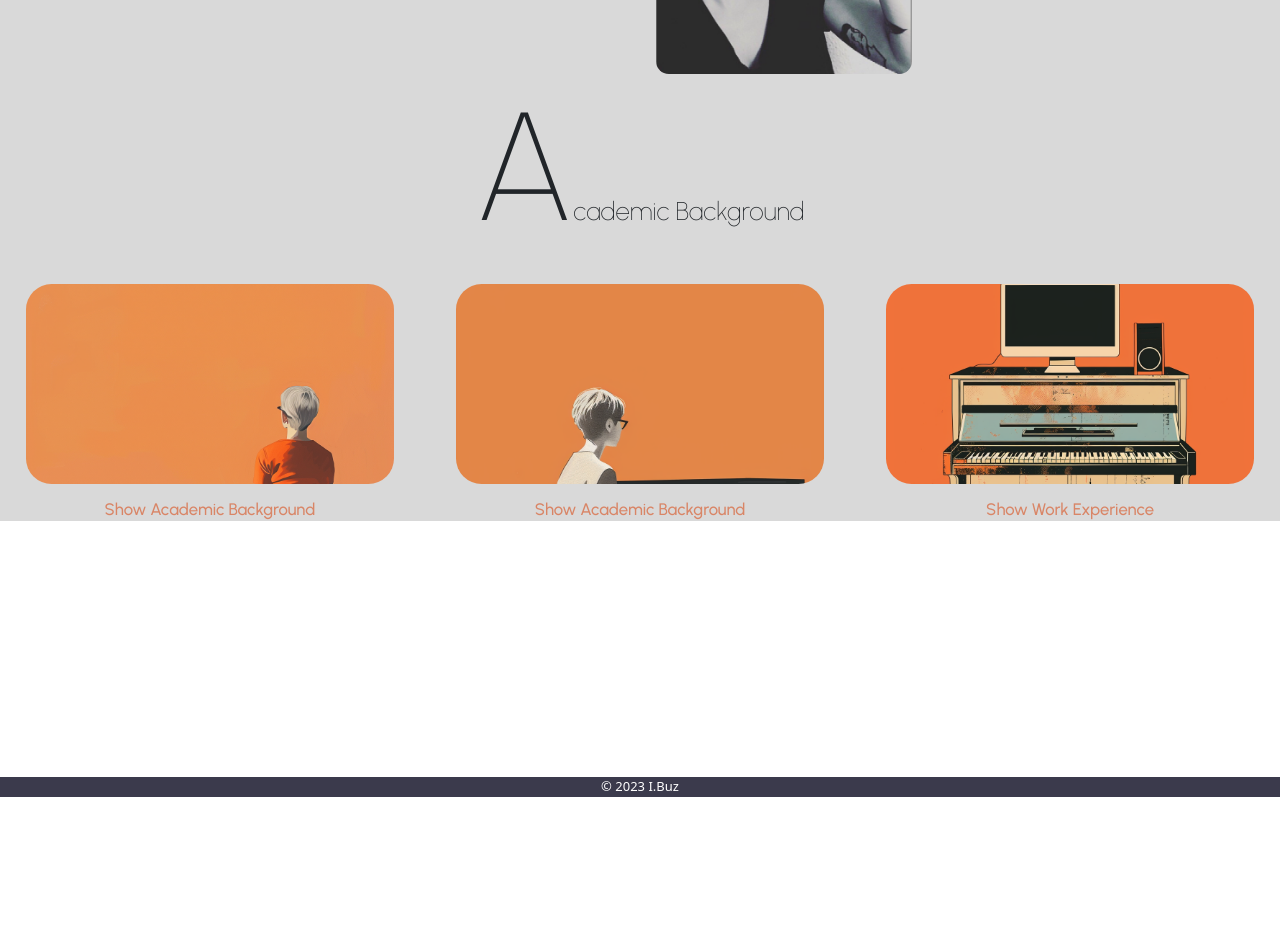
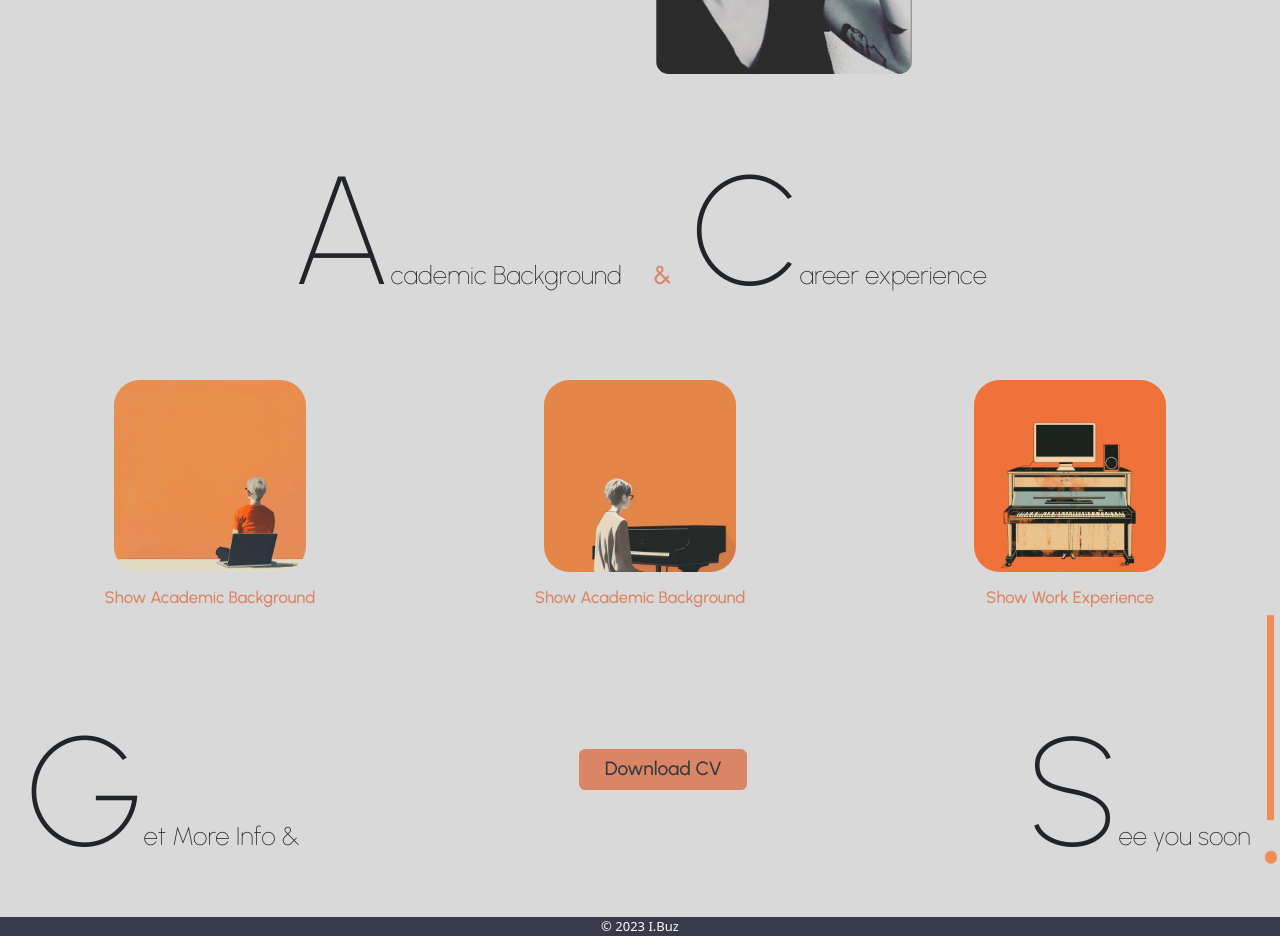
Before and after one commit to ireneBuz/personal-portfolio, a React (Vite) app: page /about-me-section in a window 1280 px wide. Shown: the part 420-1356 px from the top of the page. Before the commit the page ends 1217 px from the top, so only its background shows below. Built offline with nearby package versions, Linux system fonts and the light colour scheme.

Commit message:
finish about

```diff
--- a/src/components/AcademicBackground/AcademicBackground.css
+++ b/src/components/AcademicBackground/AcademicBackground.css
@@ -2,7 +2,6 @@
     background-color: #D9D9D9;
     padding-top: 0;
     height: auto;
-    margin-bottom: 20vw;
     /* Ajuste automático de la altura */
 }
 
@@ -10,6 +9,8 @@
     font-family: 'Urbanist', sans-serif;
     font-size: 2vw;
     margin-bottom: 2vw;
+    padding-top: 5vw;
+    padding-bottom: 2.5vw;
     font-weight: 150;
     text-align: center;
 }
@@ -18,6 +19,13 @@
     font-size: 12vw;
     font-family: 'Urbanist', sans-serif;
     font-weight: 200;
+}
+
+.bold-title {
+    font-weight: 500;
+    color: #D98566;
+    margin-left: 2vw;
+    margin-right: 1vw;
 }
 
 .photos-container {
@@ -41,9 +49,8 @@
 }
 
 .photo img {
-    width: 100%;
-    height: auto;
-    max-height: 200px;
+    width: 15vw;
+    height: 15vw;
     border-radius: 2vw;
     object-fit: cover;
 }
@@ -64,12 +71,12 @@
 .academic-info {
     margin-top: 1vw;
     padding: 1vw;
-    border: 1px solid #323940;
+    /* border: 1px solid #323940; */
     border-radius: 1vw;
     background-color: #D9D0BF;
-    width: 100%;
+    width: 30vw;
     /* Ajusta a toda la anchura del contenedor */
-    text-align: left;
+    text-align: center;
     font-family: 'Urbanist', sans-serif;
     font-size: 1vw;
     color: #323940;
@@ -101,9 +108,9 @@
     margin-top: 2vw;
     padding: 2vw;
     border: 1px solid #ccc;
-    border-radius: 10px;
+    border-radius: 1vw;
     background-color: #fff;
-    width: 80%;
+    width: 30vw;
     margin: 0 auto 2vw auto;
     /* Centrar y agregar espacio inferior */
     text-align: left;
--- a/src/components/AcademicBackground/AcademicBackground.jsx
+++ b/src/components/AcademicBackground/AcademicBackground.jsx
@@ -9,8 +9,9 @@ const AcademicBackground = () => {
     return (
         <div className="academic-background-container">
             <h2 className='background-title'>
-                <span className="big-letter">A</span>cademic Background
+                <span className="big-letter">A</span>cademic Background <span className="bold-title">&</span> <span className="big-letter">C</span>areer experience
             </h2>
+
             <div className="photos-container">
                 <div className="photo">
                     <img src="/images/tec-background.png" alt="Computer" />
@@ -64,19 +65,33 @@ const AcademicBackground = () => {
                     {workExpanded && (
                         <>
                             <div className="academic-info">
-                                <h3>Posición 1</h3>
-                                <p>Descripción de la posición 1.</p>
-                                <p>Año de trabajo: 20XX - 20XX</p>
+                                <h3>Co-founder & Frontend team lead in Tezix</h3>
+                                <p></p>
+                                <p>09/2020 -
+                                    present</p>
                             </div>
                             <div className="academic-info">
-                                <h3>Posición 2</h3>
-                                <p>Descripción de la posición 2.</p>
-                                <p>Año de trabajo: 20XX - 20XX</p>
+                                <h3>Frontend Developer in El Dedal Amarillo</h3>
+                                <p></p>
+                                <p>2018 - 2019</p>
                             </div>
                             <div className="academic-info">
-                                <h3>Posición 3</h3>
-                                <p>Descripción de la posición 3.</p>
-                                <p>Año de trabajo: 20XX - 20XX</p>
+                                <h3>Freelance educational consultant</h3>
+                                <p></p>
+                                <p>09/2020 -
+                                    present</p>
+                            </div>
+                            <div className="academic-info">
+                                <h3>Full Professor at EMMD San Sebastián de los Reyes</h3>
+                                <p>Music theory - Piano - Music and movement - Musical ensemble
+                                    Harmony</p>
+                                <p>09/2013 - present</p>
+                            </div>
+                            <div className="academic-info">
+                                <h3>Profesor in the Senior University Program</h3>
+                                <p>Musical audition - Music history - Music theory</p>
+                                <p> 09/2017-
+                                    06/2020</p>
                             </div>
                         </>
                     )}
--- /dev/null
+++ b/src/components/PersonalInfoSection/PersonalInfoSection.css
@@ -0,0 +1,93 @@
+.personal-info-container {
+    margin-top: 0;
+    display: flex;
+    justify-content: space-between;
+    align-items: center;
+    padding: 2vw;
+    background-color: #D9D9D9;
+}
+
+.info-title {
+    font-family: 'Urbanist', sans-serif;
+    font-size: 2vw;
+    padding-top: 5vw;
+    font-weight: 150;
+    text-align: center;
+}
+
+.big-letter {
+    font-size: 12vw;
+    font-family: 'Urbanist', sans-serif;
+    font-weight: 200;
+}
+
+
+.cv-button {
+    display: inline-block;
+    margin-top: 1vw;
+    padding: 0.5vw 2vw;
+    background-color: #D98566;
+    color: #323940;
+    text-decoration: none;
+    font-family: 'Urbanist', sans-serif;
+    font-size: 1.5vw;
+    border-radius: 0.5vw;
+    transition: background-color 0.3s ease;
+}
+
+.cv-button:hover {
+    background-color: #B46A4A;
+}
+
+.see-you-soon {
+    margin-top: 2vw;
+    font-family: 'Urbanist', sans-serif;
+    font-size: 2vw;
+    color: #323940;
+}
+
+.exclamation-info {
+    position: relative;
+    color: transparent;
+}
+
+.exclamation-info::before {
+    content: '';
+    position: absolute;
+    top: -0.1vw;
+    left: 1.3vw;
+    width: 0.5vw;
+    height: 16vw;
+    background-color: #F28D52;
+    transform: translateX(-20%);
+}
+
+.exclamation-info::after {
+    content: '';
+    position: absolute;
+    bottom: -0vw;
+    left: calc(30% + 1vw);
+    width: 1vw;
+    height: 1vw;
+    background-color: #F28D52;
+    border-radius: 50%;
+    transform: translateX(-30%);
+}
+
+.exclamation-info::before {
+    transition: transform 1s ease-in-out;
+    transform: translateY(-100%);
+}
+
+.exclamation-info::after {
+    transition: transform 2s ease-in-out;
+    transform: translateY(100%);
+}
+
+.about-me-container.loaded .exclamation-info::before {
+    transform: translateY(0%);
+}
+
+.about-me-container.loaded .exclamation-info::after {
+    transform: translateY(0%);
+}
--- /dev/null
+++ b/src/components/PersonalInfoSection/PersonalInfoSection.jsx
@@ -0,0 +1,23 @@
+import React from 'react';
+import './PersonalInfoSection.css';
+
+const PersonalInfoSection = ({ language }) => {
+    return (
+        <div className="personal-info-container">
+            <h2 className='info-title'>
+                <span className="big-letter">G</span>et More Info &
+            </h2>
+            <a href="/path/to/your/cv.pdf" className="cv-button">Download CV</a>
+
+            <h2 className='info-title'>
+                <span className="big-letter">S</span>ee you soon
+                <span className="exclamation-info">!</span>
+
+            </h2>
+
+        </div>
+
+    );
+};
+
+export default PersonalInfoSection;
--- a/src/pages/AboutMePage/AboutMePage.jsx
+++ b/src/pages/AboutMePage/AboutMePage.jsx
@@ -2,6 +2,7 @@ import './AboutMePage.css';
 import AboutMeSection from '../../components/AboutMeSection/AboutMeSection';
 import Navigation from '../../components/Navigation/Navigation'
 import AcademicBackground from '../../components/AcademicBackground/AcademicBackground';
+import PersonalInfoSection from '../../components/PersonalInfoSection/PersonalInfoSection';
 
 const AboutMePage = ({ language }) => {
     return (
@@ -15,6 +16,9 @@ const AboutMePage = ({ language }) => {
             <section id="academic-background-section" role="region">
                 <AcademicBackground language={language} />
             </section>
+            <section id="personal-info-section" role="region">
+                <PersonalInfoSection language={language} />
+            </section>
 
         </>
     )
```
